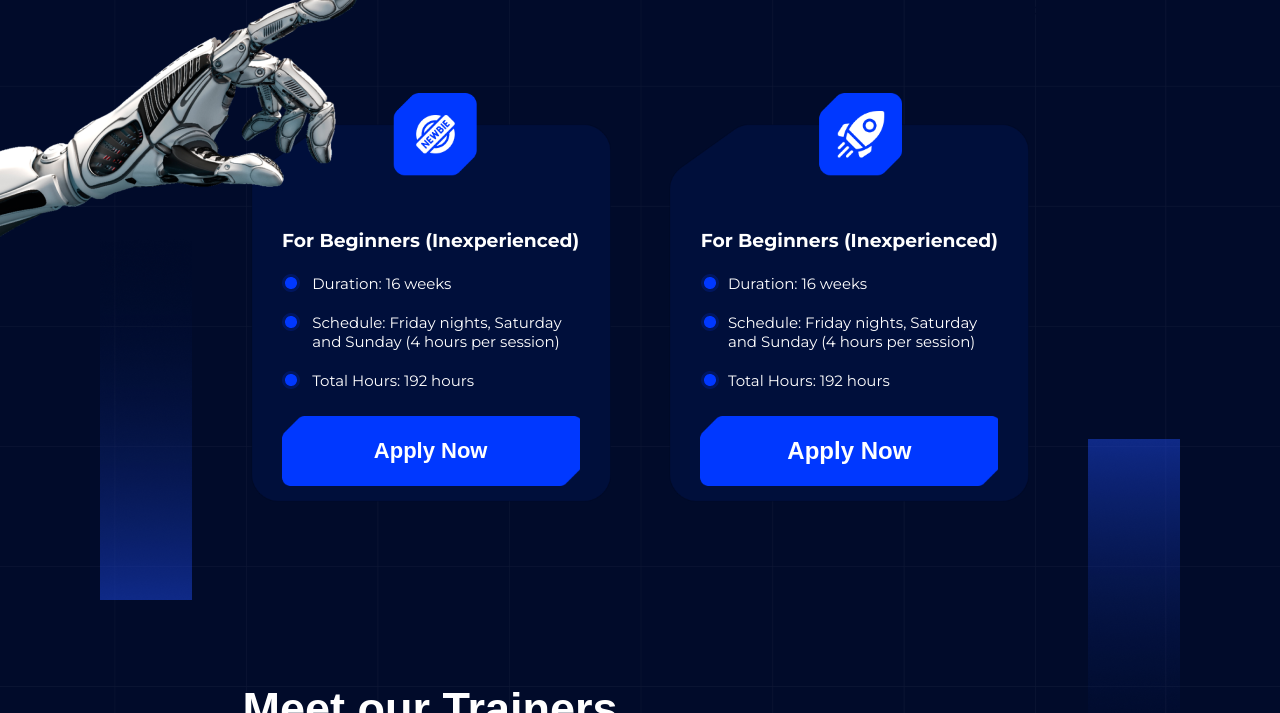
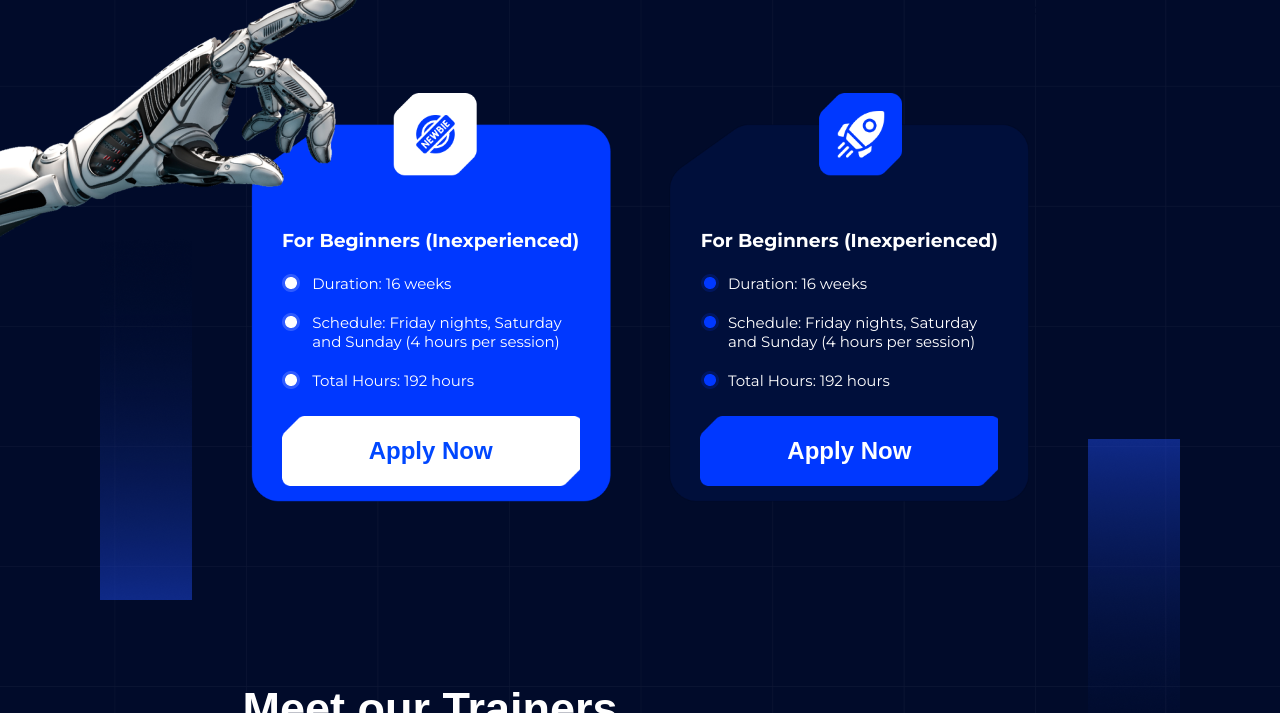
Before and after one commit to codewithNeni/Soft-Lab, a plain HTML site: page index.html in a window 1280 px wide. In both pictures the pointer is over the element 430 px from the left and 400 px from the top of the page. Shown: the part 87-800 px from the top of the page. Drawn offline with Linux system fonts and the light colour scheme; a web font is replaced by a local one.

Commit message:
Add files via upload

```diff
--- a/index.html
+++ b/index.html
@@ -176,10 +176,8 @@
                         <li>Total Hours: 192 hours</li>
                     </ul>
                 </div>
-                <div class="btn-1 program-button">
-                    <div class="overlay">
+                <div class="program-btn">
                         <h4>Apply Now </h4>
-                    </div>
                 </div>
             </div>
 
@@ -192,7 +190,7 @@
                         <li>Total Hours: 192 hours</li>
                     </ul>
                 </div>
-                <div class="btn-2 program-button">
+                <div class="program-btn">
                     <div class="overlay">
                         <h4>Apply Now </h4>
                     </div>
--- a/style.css
+++ b/style.css
@@ -623,7 +623,7 @@ body {
 
 }
 
-.program-box .btn-1 {
+/* .program-box .btn-1 {
     background-image: url(Assets/blue-btn.png);
     background-size: cover;
     width: 298px;
@@ -636,7 +636,7 @@ body {
     font-size: 22px;
     font-weight: 100;
     cursor: pointer;
-}
+} */
 
 .program-box-2 {
     background-image: url(Assets/prog-box-2.png);
@@ -652,7 +652,7 @@ body {
 }
 
 
-.program-box-2 .btn-2 {
+.program-btn {
     background-image: url(Assets/blue-btn.png);
     background-size: cover;
     width: 298px;
@@ -666,6 +666,7 @@ body {
     font-weight: 100;
     cursor: pointer;
     color: white;
+    cursor: pointer;
 }
 
 .program-box-2 li {
@@ -682,6 +683,28 @@ body {
     z-index: 3;
     right: 100px;
     top: 550px;
+}
+
+/* Program Box Hover  */
+
+.program-box-1:hover {
+    background-image: url(Assets/prog-box-1-hover.png);
+}
+
+.program-box-2:hover{
+    background-image: url(Assets/prog-box-2-hover.png);
+}
+
+.program-box:hover .program-btn{
+    background-image: url(Assets/white-btn.png);
+}
+
+.program-box:hover .program-btn h4{
+    color: #0047FF;
+}
+
+.program-box:hover li{
+    background-image: url(Assets/white-bulet.png);
 }
 
 /* Program-Hover Effects */
```
